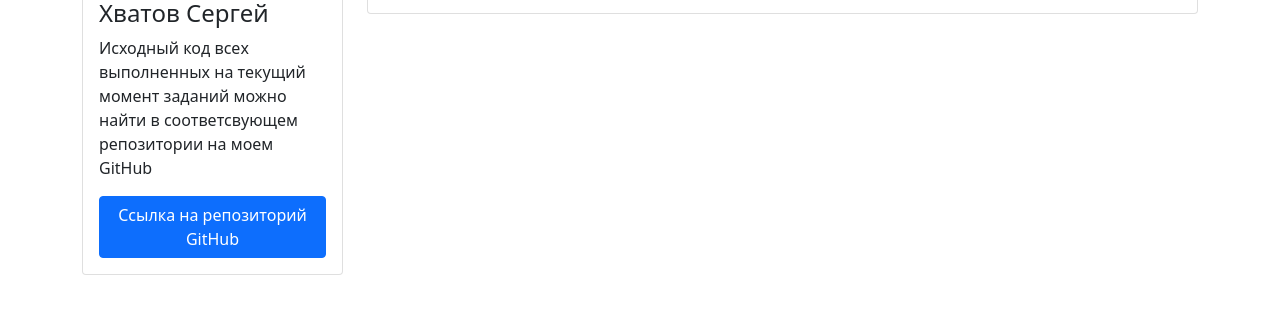
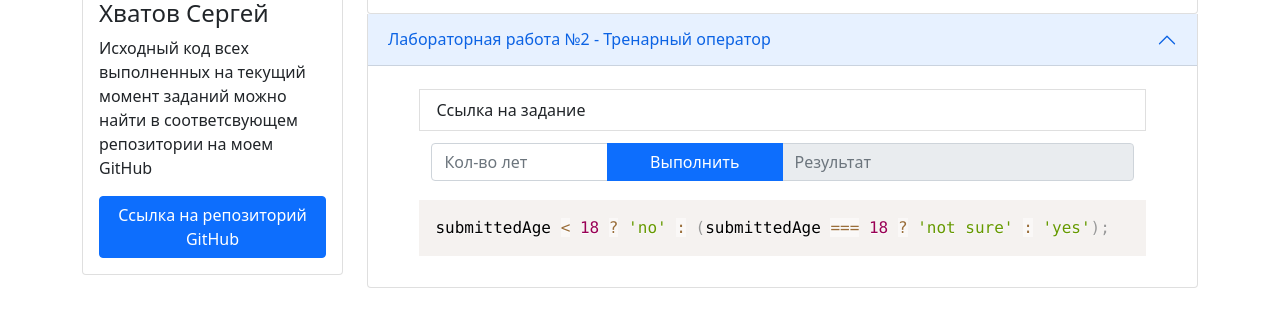
Before and after one commit to SHvatov/ifmo-labs, a website: page resources/index.html in a window 1280 px wide. Shown: the part 278-602 px from the top of the page. Drawn offline with nearby package versions, Linux system fonts and the light colour scheme.

Commit message:
Ternary operator task has been implemented
Signed-off-by: shvatov <ishvatov@gmail.com>

```diff
--- a/resources/index.html
+++ b/resources/index.html
@@ -6,11 +6,14 @@
   <script crossorigin='anonymous'
           integrity='sha384-MrcW6ZMFYlzcLA8Nl+NtUVF0sA7MsXsP1UyJoMp4YLEuNSfAP+JcXn/tWtIaxVXM'
           src='https://cdn.jsdelivr.net/npm/bootstrap@5.0.2/dist/js/bootstrap.bundle.min.js'></script>
+  <link href='https://cdnjs.cloudflare.com/ajax/libs/prism/1.5.0/themes/prism.min.css' rel='stylesheet' />
+  <script src='https://cdnjs.cloudflare.com/ajax/libs/prism/1.5.0/prism.min.js'></script>
+  <script src='index.js'></script>
 </head>
 <body>
 <div class='container'>
-  <div class="row">
-    <div class="col-sm-3">
+  <div class='row'>
+    <div class='col-sm-3'>
       <div class='card' style='width: 100%;'>
         <img alt='...' class='card-img-top' src='https://avatars.githubusercontent.com/u/15994914?v=4'>
         <div class='card-body'>
@@ -28,17 +31,17 @@
       </div>
     </div>
 
-    <div class="col-sm-9">
-      <div class="accordion" id="taskAccordion">
-        <div class="accordion-item">
-          <h2 class="accordion-header" id="headingOne">
-            <button aria-controls="collapseOne" aria-expanded="true" class="accordion-button"
-                    data-bs-target="#collapseOne" data-bs-toggle="collapse" type="button">
+    <div class='col-sm-9'>
+      <div class='accordion' id='taskAccordion'>
+        <div class='accordion-item'>
+          <h2 class='accordion-header' id='headingOne'>
+            <button aria-controls='collapseOne' aria-expanded='true' class='accordion-button'
+                    data-bs-target='#collapseOne' data-bs-toggle='collapse' type='button'>
               Лабораторная работа №1 - XSL
             </button>
           </h2>
-          <div aria-labelledby="headingOne" class="accordion-collapse collapse show" data-bs-parent="#accordionExample"
-               id="collapseOne">
+          <div aria-labelledby='headingOne' class='accordion-collapse collapse show' data-bs-parent='#taskAccordion'
+               id='collapseOne'>
             <div class='accordion-body'>
               <div class='list-group'>
                 <a class='list-group-item list-group-item-action'
@@ -66,6 +69,44 @@
           </div>
         </div>
       </div>
+      <div class='accordion-item'>
+        <h2 class='accordion-header' id='headingTwo'>
+          <button aria-controls='collapseTwo' aria-expanded='true' class='accordion-button'
+                  data-bs-target='#collapseTwo' data-bs-toggle='collapse' type='button'>
+            Лабораторная работа №2 - Тренарный оператор
+          </button>
+        </h2>
+        <div aria-labelledby='headingOne' class='accordion-collapse collapse show' data-bs-parent='#taskAccordion'
+             id='collapseTwo'>
+          <div class='accordion-body'>
+            <div class='list-group'>
+              <div class='container'>
+                <div class='row' style='padding: 0.5%; margin: 0.5%'>
+                  <a class='list-group-item list-group-item-action'
+                     href='https://kodaktor.ru/g/tern_001'>
+                    Cсылка на задание
+                  </a>
+                </div>
+                <div class='row' style='padding: 0.5%; margin: 0.5%'>
+                  <div class='input-group'>
+                    <input aria-label='Кол-во лет' class='form-control' id='ternaryInput' placeholder='Кол-во лет'
+                           style='width: 25%' type='text'>
+                    <button class='btn btn-primary' onclick='ternaryOperatorExample()' style='width: 25%' type='button'>
+                      Выполнить
+                    </button>
+                    <input aria-label='Результат' class='form-control' id='ternaryOutput' placeholder='Результат'
+                           readonly style='width: 50%' type='text'>
+                  </div>
+                </div>
+                <div class='row' style='padding: 0.5%; margin: 0.5%'>
+                  <pre><code
+                    class='language-js'>submittedAge < 18 ? 'no' : (submittedAge === 18 ? 'not sure' : 'yes');</code></pre>
+                </div>
+              </div>
+            </div>
+          </div>
+        </div>
+      </div>
     </div>
   </div>
 </div>
--- /dev/null
+++ b/resources/index.js
@@ -0,0 +1,10 @@
+function ternaryOperatorExample() {
+  let submittedAge = parseInt(document.getElementById('ternaryInput').value);
+  if (isNaN(submittedAge)) {
+    document.getElementById('ternaryOutput').value =
+      'Укажите численное значение!';
+  } else {
+    document.getElementById('ternaryOutput').value =
+      submittedAge < 18 ? 'no' : (submittedAge === 18 ? 'not sure' : 'yes');
+  }
+}
```
Also changed, not shown: resources/lab2/code.html (added, +5 -0 lines).
